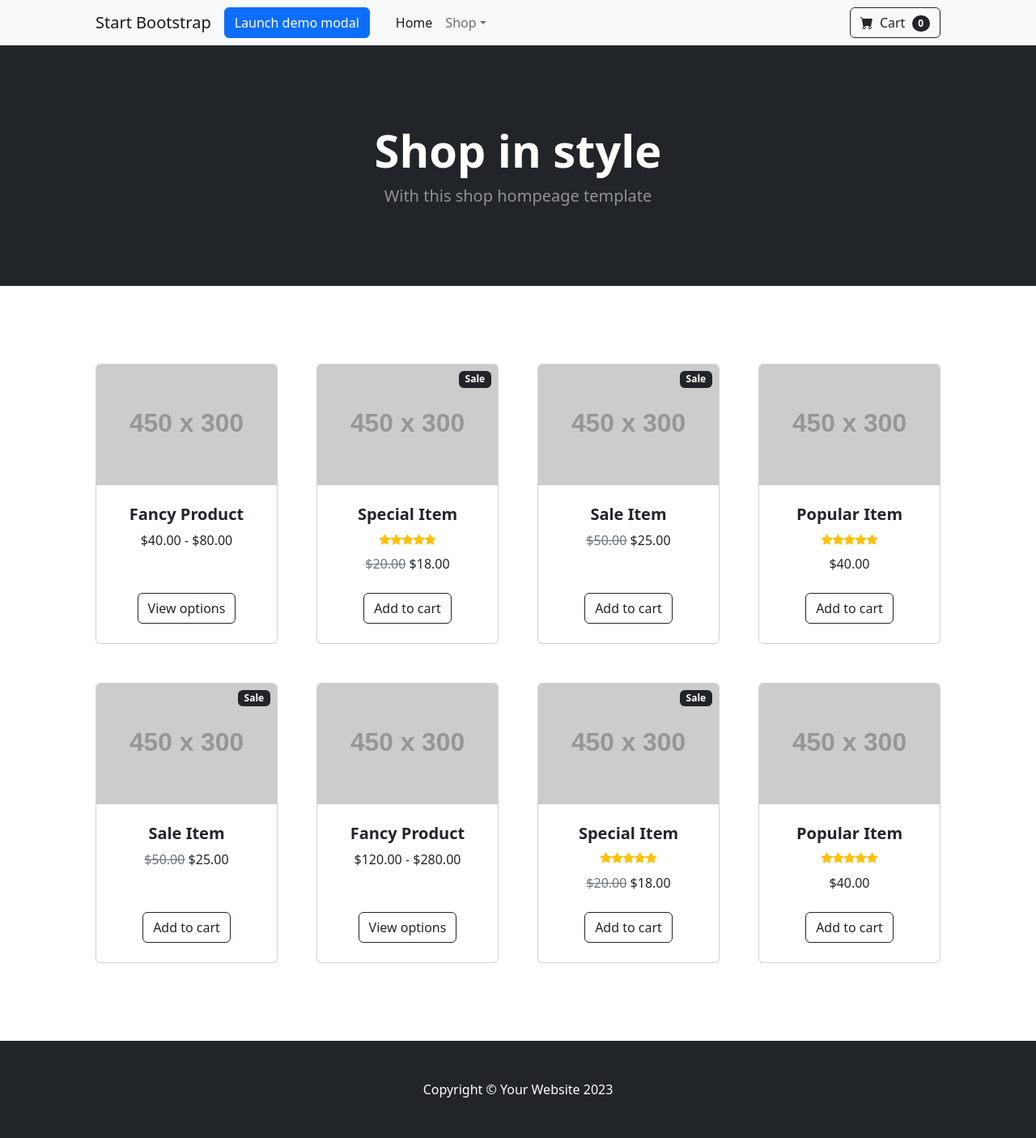
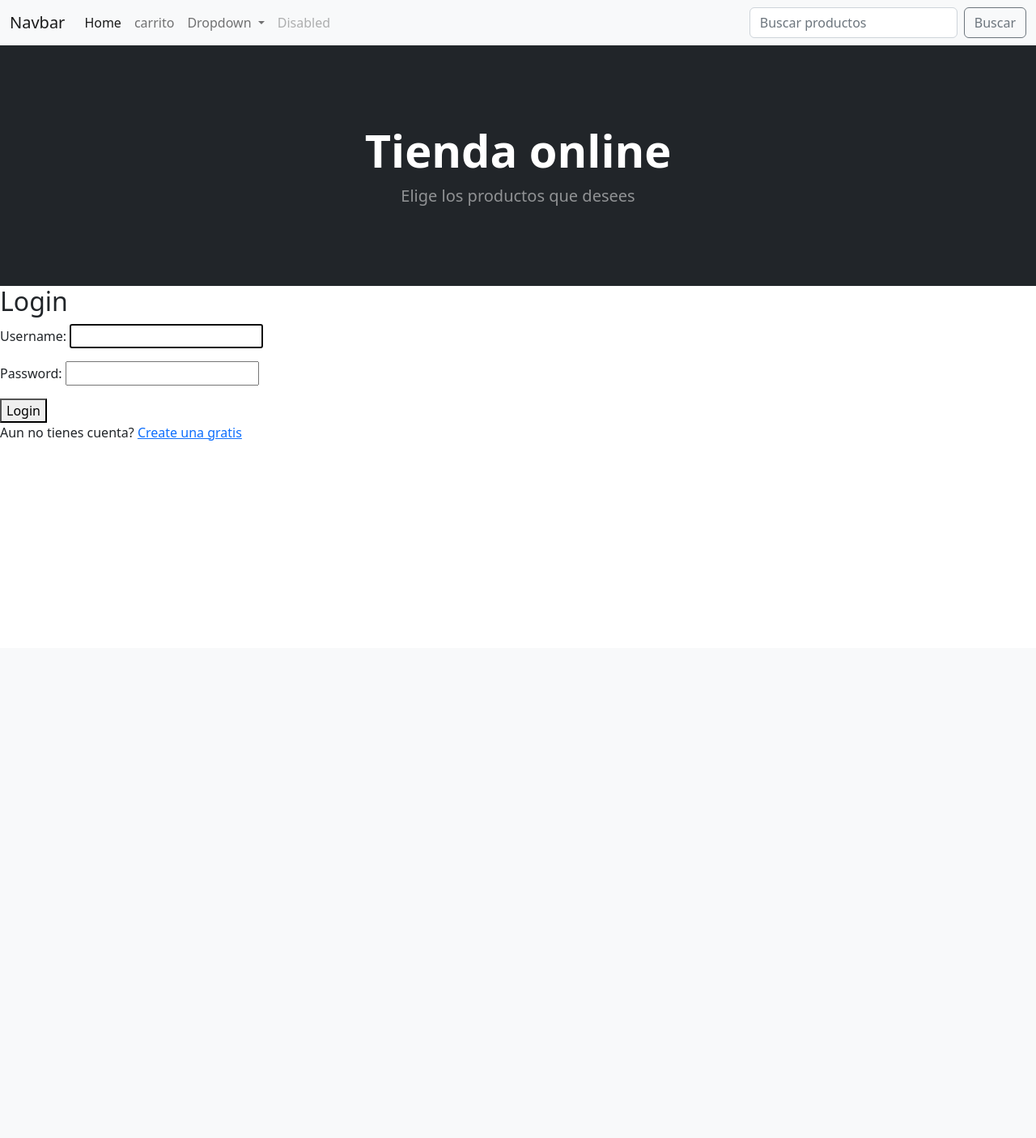
Before and after one commit to Romeo-Routaboul/proyecto-ecommerce, a Django app: page / in a window 1280 px wide. Shown: the whole page at 81% size. After the commit the page ends 544 px from the top, so only its background shows below. Run offline with Django 4.2, Linux system fonts and the light colour scheme; the visitor is signed in with stand-in values (Sample User, id 1); some libraries are stand-ins or nearby versions.

Commit message:
Implementacion de login y signup. cambios en url

```diff
--- /dev/null
+++ b/ecommerce/core/templates/core/carrito.html
@@ -0,0 +1 @@
+{% extends 'core/index.html' %}
--- a/ecommerce/core/templates/core/index.html
+++ b/ecommerce/core/templates/core/index.html
@@ -30,7 +30,7 @@
                     <a class="nav-link active" aria-current="page" href="{% url 'inicio' %}">Home</a>
                   </li>
                   <li class="nav-item">
-                    <a class="nav-link" href="#">Link</a>
+                    <a class="nav-link" href="{% url 'carrito' %}">carrito</a>
                   </li>
                   <li class="nav-item dropdown">
                     <a class="nav-link dropdown-toggle" href="#" role="button" data-bs-toggle="dropdown" aria-expanded="false">
--- /dev/null
+++ b/ecommerce/core/templates/core/login.html
@@ -0,0 +1,19 @@
+{% extends 'core/index.html' %}
+
+{% block prd %}
+
+<div><h2>Login</h2></div>
+{% if errors %}
+    <p style="color: rgb(176, 10, 10);">Errores en el inicio de sesión</p>
+{% endif %}
+<form method="post">
+    {% csrf_token %}
+    {{form.as_p}}
+    <button type="submit">Login</button>
+</form>
+
+
+
+<div><p>Aun no tienes cuenta? <a href="{% url 'signup' %}">Create una gratis</a></p>
+</div>
+{% endblock %}
--- a/ecommerce/core/urls.py
+++ b/ecommerce/core/urls.py
@@ -2,13 +2,15 @@
 import ecommerce.settings as settings
 from django.conf.urls.static import static
 
-from core.views import SignUpView, ItemDetail, resultado_busqueda_productos, inicio
+from core.views import ItemDetail, resultado_busqueda_productos, inicio, carrito, iniciar_sesion, registrarse
 
 urlpatterns = [
-#path("", inicio, name="inicio"),
-path("signup/", SignUpView.as_view(), name="signup"),
+path("", iniciar_sesion, name="login"),
 path("inicio/", inicio, name="inicio"),
 path("resultado/", resultado_busqueda_productos, name="resultado"),
 path("detail/<pk>/", ItemDetail.as_view() , name="detail"),
+path("carrito/", carrito , name="carrito"),
+path("signup/", registrarse , name= "signup")
+
 
 ]
--- a/ecommerce/core/views.py
+++ b/ecommerce/core/views.py
@@ -1,11 +1,13 @@
-from django.shortcuts import render
+from django.shortcuts import render, redirect
 from django.urls import reverse_lazy
 from django.views.generic.edit import CreateView
 from core.models import *
 from core.forms import *
 from django.views.generic import DetailView
-
+from django.contrib.auth import authenticate, login
 from .forms import MyUserCreationForm
+from django.contrib.auth.forms import AuthenticationForm, UserCreationForm
+from django.contrib.auth.decorators import login_required
 
 
 class SignUpView(CreateView):
@@ -30,3 +32,44 @@
 class ItemDetail(DetailView):
     model = Item
     template_name = "core/detail_item.html"
+
+def carrito(request):
+    return render (request, "core/carrito.html")
+
+@login_required
+def iniciar_sesion (request):
+
+    errors = ""
+
+    if request.method == "POST":
+        formulario = AuthenticationForm(request, data=request.POST)
+
+        if formulario.is_valid():
+            data = formulario.cleaned_data
+
+            user = authenticate(username=data["username"], password=data["password"])
+
+            if user is not None:
+                login (request, user)
+                return redirect("inicio")
+            else:
+                return render (request, "core/login.html", {"form": formulario, "errors": "credenciales invalidas"})
+
+        else:
+            return render(request, "core/login.html", {"form": formulario, "errors": formulario.errors})
+
+    formulario = AuthenticationForm()
+    return render (request , "core/login.html", {"form":formulario, "errors": errors})
+
+def registrarse (request):
+
+    if request.method == "POST":
+        formulario = MyUserCreationForm(request.POST)
+        if formulario.is_valid():
+            formulario.save()
+            return redirect ("inicio")
+        else:
+            return render (request, "core/signup.html", {"form": formulario, "errors": formulario.errors})
+
+    formulario = MyUserCreationForm()
+    return render (request, "core/signup.html", {"form": formulario})
--- a/ecommerce/ecommerce/urls.py
+++ b/ecommerce/ecommerce/urls.py
@@ -22,11 +22,8 @@
 
 
 urlpatterns = [
-    path('', TemplateView.as_view(template_name='home.html'), name='home'),
     path('admin/', admin.site.urls),
-    # path("core/", include("core.urls")),
-    path('core/', include('core.urls')),
-    path('core/', include('django.contrib.auth.urls')),
+    path('', include('core.urls')),
 ]
 
 # Agregar las URLs de archivos estaticos
--- a/ecommerce/templates/base.html
+++ /dev/null
@@ -1,320 +0,0 @@
-<!-- <!DOCTYPE html>
-<html>
-<head>
-  <meta charset="utf-8">
-    <title>
-        {% block title %}
-        Welcome to SaralGyaan
-        {% endblock %}
-    </title>
-</head>
-<body>
-  <main>
-    {% block content %}
-    {% endblock %}
-  </main>
-</body>
-</html> -->
-
-
-
-<!DOCTYPE html>
-<html lang="en">
-    <head>
-        {% load static %}
-
-        <meta charset="utf-8" />
-        <meta name="viewport" content="width=device-width, initial-scale=1, shrink-to-fit=no" />
-        <meta name="description" content="" />
-        <meta name="author" content="" />
-        <title>Shop Homepage - Start Bootstrap Template</title>
-        <!-- Favicon-->
-        <link rel="icon" type="image/x-icon" href="assets/favicon.ico" />
-        <!-- Bootstrap icons-->
-        <link href="https://cdn.jsdelivr.net/npm/bootstrap-icons@1.5.0/font/bootstrap-icons.css" rel="stylesheet" />
-        <!-- Core theme CSS (includes Bootstrap)-->
-        <link href="{% static 'core/css/styles.css' %}" rel="stylesheet" />
-    </head>
-    <body>
-        <!-- Navigation-->
-        <nav class="navbar navbar-expand-lg navbar-light bg-light">
-            <div class="container px-4 px-lg-5">
-                <a class="navbar-brand" href="#!">Start Bootstrap</a>
-                <button type="button" class="btn btn-primary" data-bs-toggle="modal" data-bs-target="#exampleModal">
-                    Launch demo modal
-                  </button>
-                <!-- MODAL -->
-                  <div class="modal fade" id="exampleModal" tabindex="-1" aria-labelledby="exampleModalLabel" aria-hidden="true">
-                    <div class="modal-dialog">
-                      <div class="modal-content">
-                        <div class="modal-header">
-                          <h1 class="modal-title fs-5" id="exampleModalLabel">LOGIN</h1>
-                          <button type="button" class="btn-close" data-bs-dismiss="modal" aria-label="Close"></button>
-                        </div>
-                        <div class="modal-body">
-                            {% if user.is_authenticated %}
-                              <h3>Hi {{ user.username }}! </h3>
-                              <p>Welcome to SaralGyaan</p>
-                              <p><a href="{% url 'logout' %}">logout</a></p>
-                            {% else %}
-                              <p>Welcome to SaralGyaan</p>
-                              <p>Kindly login or signup</p>
-                              <a href="{% url 'login' %}">Login</a> |
-                              <a href="{% url 'core:signup' %}">Sign Up</a>
-                            {% endif %}
-                        </div>
-                        <div class="modal-footer">
-                          <button type="button" class="btn btn-secondary" data-bs-dismiss="modal">Close</button>
-                          <button type="button" class="btn btn-primary">Save changes</button>
-                        </div>
-                      </div>
-                    </div>
-                  </div>
-
-                <div class="collapse navbar-collapse" id="navbarSupportedContent">
-                    <ul class="navbar-nav me-auto mb-2 mb-lg-0 ms-lg-4">
-                        <li class="nav-item"><a class="nav-link active" aria-current="page" href="#!">Home</a></li>
-
-                        <li class="nav-item dropdown">
-                            <a class="nav-link dropdown-toggle" id="navbarDropdown" href="#" role="button" data-bs-toggle="dropdown" aria-expanded="false">Shop</a>
-                            <ul class="dropdown-menu" aria-labelledby="navbarDropdown">
-                                <li><a class="dropdown-item" href="#!">All Products</a></li>
-                                <li><hr class="dropdown-divider" /></li>
-                                <li><a class="dropdown-item" href="#!">Popular Items</a></li>
-                            </ul>
-                        </li>
-                    </ul>
-                    <form class="d-flex">
-                        <button class="btn btn-outline-dark" type="submit">
-                            <i class="bi-cart-fill me-1"></i>
-                            Cart
-                            <span class="badge bg-dark text-white ms-1 rounded-pill">0</span>
-                        </button>
-                    </form>
-                </div>
-            </div>
-        </nav>
-        <!-- Header-->
-        <header class="bg-dark py-5">
-            <div class="container px-4 px-lg-5 my-5">
-                <div class="text-center text-white">
-                    <h1 class="display-4 fw-bolder">Shop in style</h1>
-                    <p class="lead fw-normal text-white-50 mb-0">With this shop hompeage template</p>
-                </div>
-            </div>
-        </header>
-        <!-- Section-->
-        <section class="py-5">
-            <div class="container px-4 px-lg-5 mt-5">
-                <div class="row gx-4 gx-lg-5 row-cols-2 row-cols-md-3 row-cols-xl-4 justify-content-center">
-                    <div class="col mb-5">
-                        <div class="card h-100">
-                            <!-- Product image-->
-                            <img class="card-img-top" src="https://dummyimage.com/450x300/dee2e6/6c757d.jpg" alt="..." />
-                            <!-- Product details-->
-                            <div class="card-body p-4">
-                                <div class="text-center">
-                                    <!-- Product name-->
-                                    <h5 class="fw-bolder">Fancy Product</h5>
-                                    <!-- Product price-->
-                                    $40.00 - $80.00
-                                </div>
-                            </div>
-                            <!-- Product actions-->
-                            <div class="card-footer p-4 pt-0 border-top-0 bg-transparent">
-                                <div class="text-center"><a class="btn btn-outline-dark mt-auto" href="#">View options</a></div>
-                            </div>
-                        </div>
-                    </div>
-                    <div class="col mb-5">
-                        <div class="card h-100">
-                            <!-- Sale badge-->
-                            <div class="badge bg-dark text-white position-absolute" style="top: 0.5rem; right: 0.5rem">Sale</div>
-                            <!-- Product image-->
-                            <img class="card-img-top" src="https://dummyimage.com/450x300/dee2e6/6c757d.jpg" alt="..." />
-                            <!-- Product details-->
-                            <div class="card-body p-4">
-                                <div class="text-center">
-                                    <!-- Product name-->
-                                    <h5 class="fw-bolder">Special Item</h5>
-                                    <!-- Product reviews-->
-                                    <div class="d-flex justify-content-center small text-warning mb-2">
-                                        <div class="bi-star-fill"></div>
-                                        <div class="bi-star-fill"></div>
-                                        <div class="bi-star-fill"></div>
-                                        <div class="bi-star-fill"></div>
-                                        <div class="bi-star-fill"></div>
-                                    </div>
-                                    <!-- Product price-->
-                                    <span class="text-muted text-decoration-line-through">$20.00</span>
-                                    $18.00
-                                </div>
-                            </div>
-                            <!-- Product actions-->
-                            <div class="card-footer p-4 pt-0 border-top-0 bg-transparent">
-                                <div class="text-center"><a class="btn btn-outline-dark mt-auto" href="#">Add to cart</a></div>
-                            </div>
-                        </div>
-                    </div>
-                    <div class="col mb-5">
-                        <div class="card h-100">
-                            <!-- Sale badge-->
-                            <div class="badge bg-dark text-white position-absolute" style="top: 0.5rem; right: 0.5rem">Sale</div>
-                            <!-- Product image-->
-                            <img class="card-img-top" src="https://dummyimage.com/450x300/dee2e6/6c757d.jpg" alt="..." />
-                            <!-- Product details-->
-                            <div class="card-body p-4">
-                                <div class="text-center">
-                                    <!-- Product name-->
-                                    <h5 class="fw-bolder">Sale Item</h5>
-                                    <!-- Product price-->
-                                    <span class="text-muted text-decoration-line-through">$50.00</span>
-                                    $25.00
-                                </div>
-                            </div>
-                            <!-- Product actions-->
-                            <div class="card-footer p-4 pt-0 border-top-0 bg-transparent">
-                                <div class="text-center"><a class="btn btn-outline-dark mt-auto" href="#">Add to cart</a></div>
-                            </div>
-                        </div>
-                    </div>
-                    <div class="col mb-5">
-                        <div class="card h-100">
-                            <!-- Product image-->
-                            <img class="card-img-top" src="https://dummyimage.com/450x300/dee2e6/6c757d.jpg" alt="..." />
-                            <!-- Product details-->
-                            <div class="card-body p-4">
-                                <div class="text-center">
-                                    <!-- Product name-->
-                                    <h5 class="fw-bolder">Popular Item</h5>
-                                    <!-- Product reviews-->
-                                    <div class="d-flex justify-content-center small text-warning mb-2">
-                                        <div class="bi-star-fill"></div>
-                                        <div class="bi-star-fill"></div>
-                                        <div class="bi-star-fill"></div>
-                                        <div class="bi-star-fill"></div>
-                                        <div class="bi-star-fill"></div>
-                                    </div>
-                                    <!-- Product price-->
-                                    $40.00
-                                </div>
-                            </div>
-                            <!-- Product actions-->
-                            <div class="card-footer p-4 pt-0 border-top-0 bg-transparent">
-                                <div class="text-center"><a class="btn btn-outline-dark mt-auto" href="#">Add to cart</a></div>
-                            </div>
-                        </div>
-                    </div>
-                    <div class="col mb-5">
-                        <div class="card h-100">
-                            <!-- Sale badge-->
-                            <div class="badge bg-dark text-white position-absolute" style="top: 0.5rem; right: 0.5rem">Sale</div>
-                            <!-- Product image-->
-                            <img class="card-img-top" src="https://dummyimage.com/450x300/dee2e6/6c757d.jpg" alt="..." />
-                            <!-- Product details-->
-                            <div class="card-body p-4">
-                                <div class="text-center">
-                                    <!-- Product name-->
-                                    <h5 class="fw-bolder">Sale Item</h5>
-                                    <!-- Product price-->
-                                    <span class="text-muted text-decoration-line-through">$50.00</span>
-                                    $25.00
-                                </div>
-                            </div>
-                            <!-- Product actions-->
-                            <div class="card-footer p-4 pt-0 border-top-0 bg-transparent">
-                                <div class="text-center"><a class="btn btn-outline-dark mt-auto" href="#">Add to cart</a></div>
-                            </div>
-                        </div>
-                    </div>
-                    <div class="col mb-5">
-                        <div class="card h-100">
-                            <!-- Product image-->
-                            <img class="card-img-top" src="https://dummyimage.com/450x300/dee2e6/6c757d.jpg" alt="..." />
-                            <!-- Product details-->
-                            <div class="card-body p-4">
-                                <div class="text-center">
-                                    <!-- Product name-->
-                                    <h5 class="fw-bolder">Fancy Product</h5>
-                                    <!-- Product price-->
-                                    $120.00 - $280.00
-                                </div>
-                            </div>
-                            <!-- Product actions-->
-                            <div class="card-footer p-4 pt-0 border-top-0 bg-transparent">
-                                <div class="text-center"><a class="btn btn-outline-dark mt-auto" href="#">View options</a></div>
-                            </div>
-                        </div>
-                    </div>
-                    <div class="col mb-5">
-                        <div class="card h-100">
-                            <!-- Sale badge-->
-                            <div class="badge bg-dark text-white position-absolute" style="top: 0.5rem; right: 0.5rem">Sale</div>
-                            <!-- Product image-->
-                            <img class="card-img-top" src="https://dummyimage.com/450x300/dee2e6/6c757d.jpg" alt="..." />
-                            <!-- Product details-->
-                            <div class="card-body p-4">
-                                <div class="text-center">
-                                    <!-- Product name-->
-                                    <h5 class="fw-bolder">Special Item</h5>
-                                    <!-- Product reviews-->
-                                    <div class="d-flex justify-content-center small text-warning mb-2">
-                                        <div class="bi-star-fill"></div>
-                                        <div class="bi-star-fill"></div>
-                                        <div class="bi-star-fill"></div>
-                                        <div class="bi-star-fill"></div>
-                                        <div class="bi-star-fill"></div>
-                                    </div>
-                                    <!-- Product price-->
-                                    <span class="text-muted text-decoration-line-through">$20.00</span>
-                                    $18.00
-                                </div>
-                            </div>
-                            <!-- Product actions-->
-                            <div class="card-footer p-4 pt-0 border-top-0 bg-transparent">
-                                <div class="text-center"><a class="btn btn-outline-dark mt-auto" href="#">Add to cart</a></div>
-                            </div>
-                        </div>
-                    </div>
-                    <div class="col mb-5">
-                        <div class="card h-100">
-                            <!-- Product image-->
-                            <img class="card-img-top" src="https://dummyimage.com/450x300/dee2e6/6c757d.jpg" alt="..." />
-                            <!-- Product details-->
-                            <div class="card-body p-4">
-                                <div class="text-center">
-                                    <!-- Product name-->
-                                    <h5 class="fw-bolder">Popular Item</h5>
-                                    <!-- Product reviews-->
-                                    <div class="d-flex justify-content-center small text-warning mb-2">
-                                        <div class="bi-star-fill"></div>
-                                        <div class="bi-star-fill"></div>
-                                        <div class="bi-star-fill"></div>
-                                        <div class="bi-star-fill"></div>
-                                        <div class="bi-star-fill"></div>
-                                    </div>
-                                    <!-- Product price-->
-                                    $40.00
-                                </div>
-                            </div>
-                            <!-- Product actions-->
-                            <div class="card-footer p-4 pt-0 border-top-0 bg-transparent">
-                                <div class="text-center"><a class="btn btn-outline-dark mt-auto" href="#">Add to cart</a></div>
-                            </div>
-                        </div>
-                    </div>
-                </div>
-            </div>
-        </section>
-        <!-- Modal -->
-
-        <!-- Footer-->
-        <footer class="py-5 bg-dark">
-            <div class="container"><p class="m-0 text-center text-white">Copyright &copy; Your Website 2023</p></div>
-        </footer>
-        <!-- Bootstrap core JS-->
-        <script src="https://cdn.jsdelivr.net/npm/bootstrap@5.2.3/dist/js/bootstrap.bundle.min.js"></script>
-        <!-- Core theme JS-->
-        <script src="js/scripts.js"></script>
-    </body>
-</html>
--- a/ecommerce/templates/home.html
+++ /dev/null
@@ -1,18 +0,0 @@
-<!-- {% extends 'base.html' %} -->
-{% block title %}
-Home
-{% endblock %}
-
-
-{% block content %}
-{% if user.is_authenticated %}
-  <h3>Hi {{ user.username }}! </h3>
-  <p>Welcome to SaralGyaan</p>
-  <p><a href="{% url 'logout' %}">logout</a></p>
-{% else %}
-  <p>Welcome to SaralGyaan</p>
-  <p>Kindly login or signup</p>
-  <a href="{% url 'login' %}">Login</a> |
-  <a href="{% url 'core:signup' %}">Sign Up</a>
-{% endif %}
-<!-- {% endblock %} -->
```
Also changed, not shown: ecommerce/core/templates/core/signup.html (added, +19 -0 lines), ecommerce/templates/registration/login.html (deleted, +0 -9 lines), ecommerce/templates/signup.html (deleted, +0 -14 lines).
